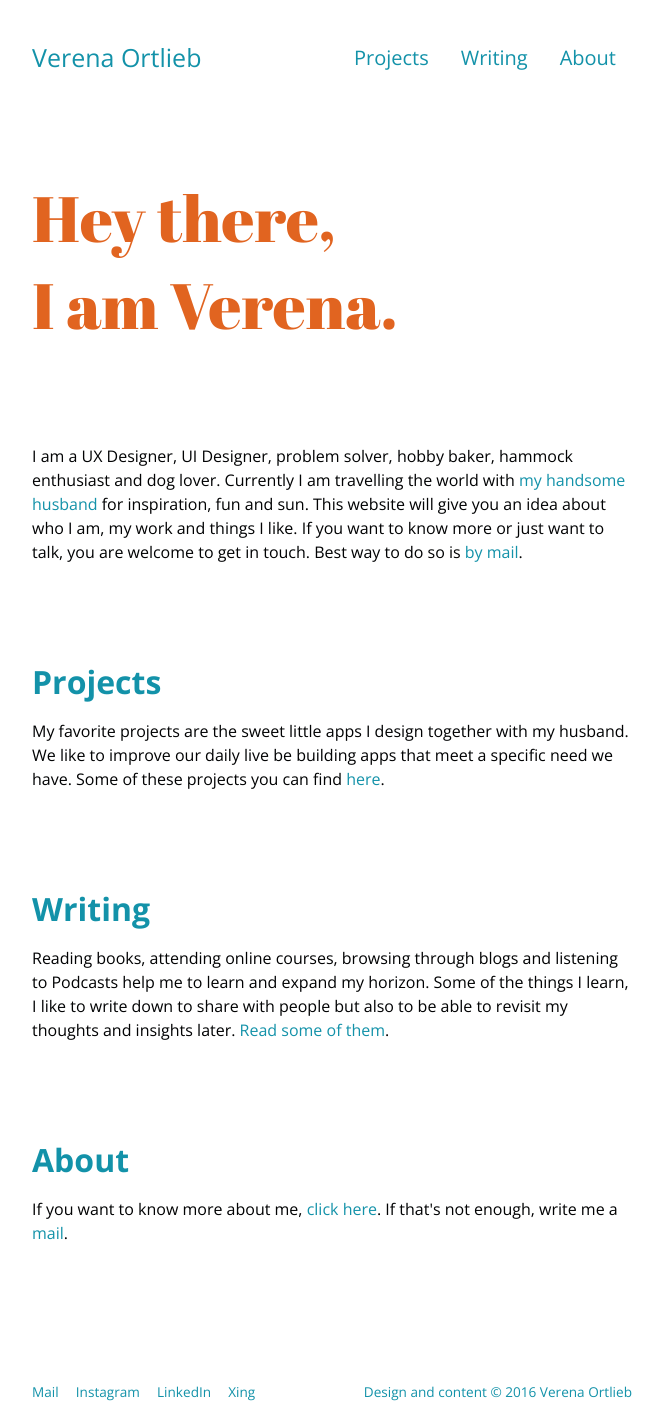
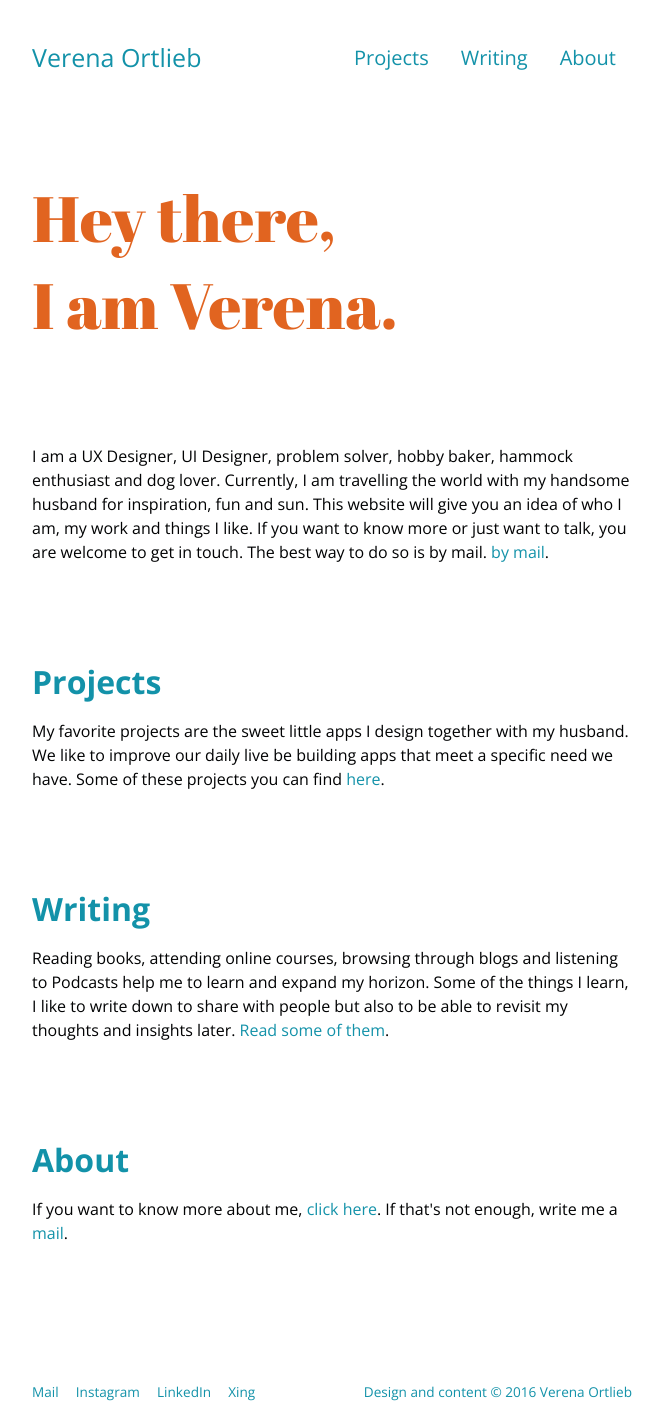
Before and after one commit to Verena-von-O/verena-von-o.github.io, a Jekyll site: the page built from index.html, in a window 1280 px wide. Shown: the whole page, without its empty margins (308-971 px from the left). Built offline with Jekyll 4.4.1, drawn with Linux system fonts in a browser that asks for light colours.

Commit message:
Fix a few typos

```diff
--- a/index.html
+++ b/index.html
@@ -5,17 +5,14 @@
 <h2 class="headline-index">Hey there, <br> I am Verena.</h2>
 
 <div class="box-ganz-index">
-		<p>I am a UX Designer, UI Designer, problem solver, hobby baker, hammock enthusiast and dog lover. Currently I am travelling the world with <a href="http://www.florianbuerger.com" target="_blank">my handsome husband</a> for inspiration, fun and sun.
-		This website will give you an idea about who I am, my work and things I like.
-		If you want to know more or just want to talk, you are welcome to get in touch. Best way to do so is <a href="mailto:verena.ortlieb@gmail.com"> by mail</a>.
+		<p>I am a UX Designer, UI Designer, problem solver, hobby baker, hammock enthusiast and dog lover. Currently, I am travelling the world with my handsome husband for inspiration, fun and sun. This website will give you an idea of who I am, my work and things I like. If you want to know more or just want to talk, you are welcome to get in touch. The best way to do so is by mail.<a href="mailto:verena.ortlieb@gmail.com"> by mail</a>.
 		<!-- If you are interested in our traviling feel free to visit our travel-blog <a href="">Ladybugs & Fireflies</a>. -->
 		</p>
 </div>
 
 <div class="box-ganz-index">
 	<h2><a href="/projects">Projects</a></h2>
-	<p>My favorite projects are the sweet little apps I design together with my husband. We like to improve our daily live be building apps that meet a specific need we have.
-		  Some of these projects you can find <a href="/projects">here</a>. </p>
+	<p>My favorite projects are the sweet little apps I design together with my husband. We like to improve our daily live be building apps that meet a specific need we have. Some of these projects you can find <a href="/projects">here</a>.</p>
 </div>
 
 <div class="box-ganz-index">
--- a/project-heart-app.html
+++ b/project-heart-app.html
@@ -9,9 +9,8 @@
 
 <div class="project-sub-content">
       <h3>What is it about?</h3>
-    <p>With devices like the apple watch you can measure your heart rate pretty easy. All you need is a watch and a heart rate and off you go.
-But as soon as you want more than your current heart rate or a list with the raw data points, the health app provided by Apple can’t help you any more. I wanted a to be able to have a daily, weekly and monthly overview and be able to comment on every measurement. Good thing I married an iOS developer.
-</p>
+    <p>With devices like Apple Watch you can measure your heart rate pretty easy. All you need is a watch and a heart rate and off you go.
+But as soon as you want more than your current heart rate or a list with the raw data points, the health app provided by Apple can’t help you anymore. I wanted a to be able to have a daily, weekly and monthly overview and be able to comment on every measurement. Good thing I married an iOS developer.</p>
     <!-- <div class="box-subproject-img">
       <img src="img/heartrate-icon.png" alt="">
   </div> -->
--- a/projects.html
+++ b/projects.html
@@ -13,8 +13,7 @@
 	</div>
 	<div class="box-project-text">
 		<h2><a href="project-done-app.html">Done! App</a></h2>
-		<p>I love making lists. What to do, when to do it and so on. And your phone can be a big help to do what is on the to do list. But it also can bother you a lot.
-		<a href="project-done-app.html">Read more...</a></p>
+		<p>I love making lists. What to do, when to do it and so on. And your phone can be a big help to do what is on the to-do list. But it also can bother you a lot.<a href="project-done-app.html">Read more...</a></p>
 	</div>
 </div>
 
```
Also changed, not shown: project-done-app.html (+7 -14 lines).
